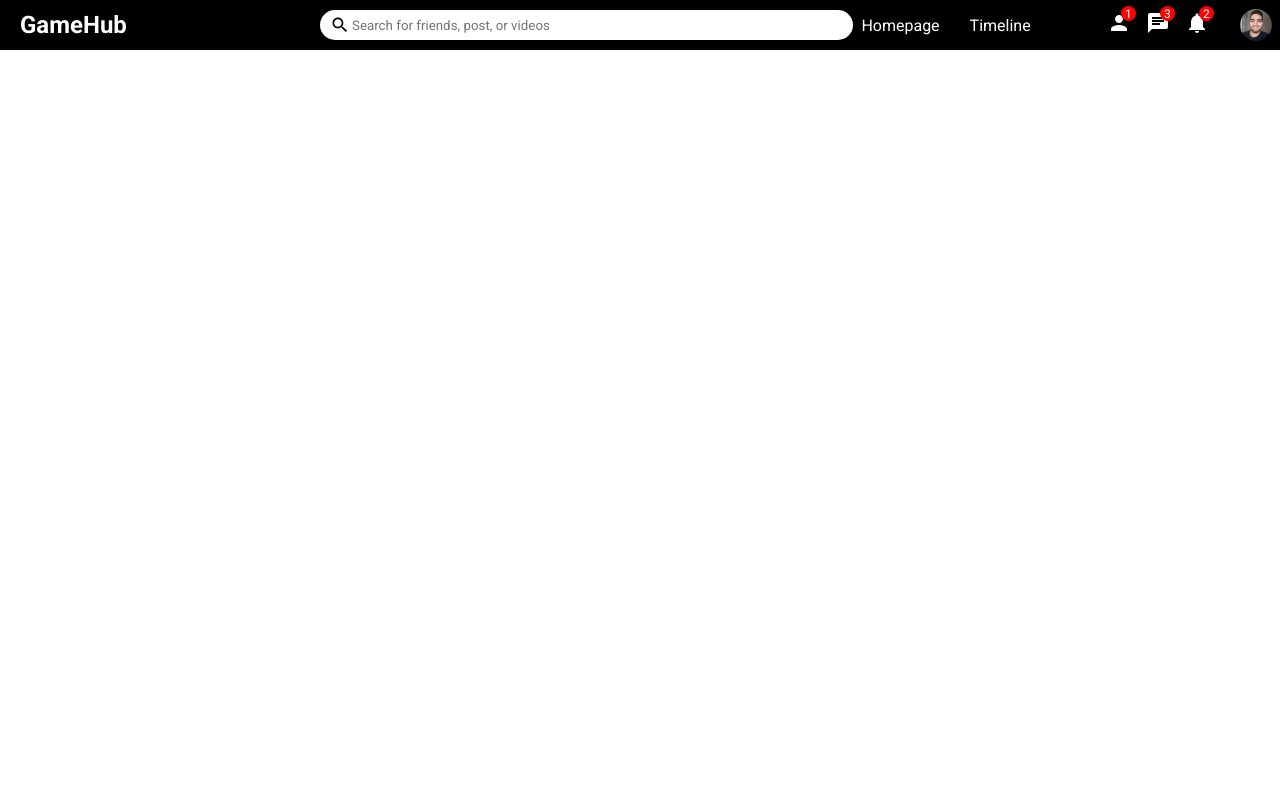
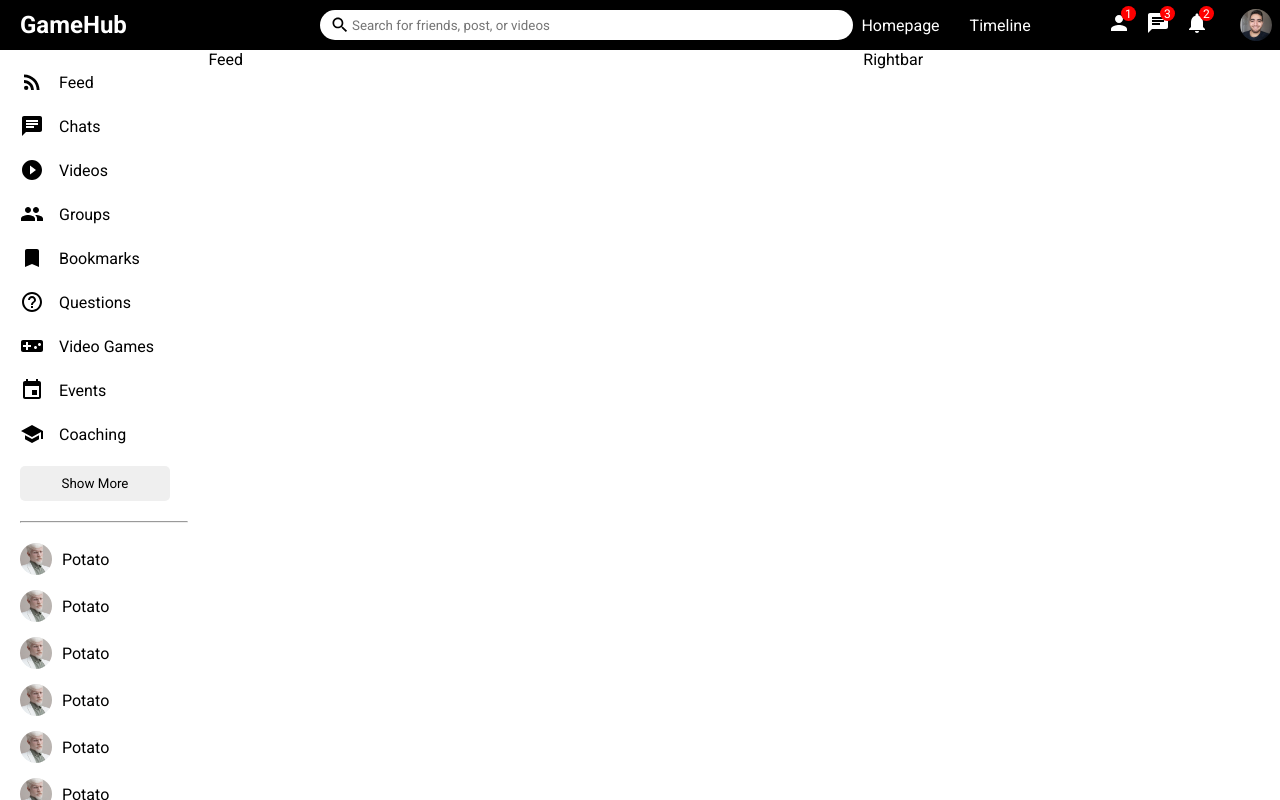
Before and after one commit to Graycouch/CSC-3380-Project, a React (Create React App) app in the folder Project Code/react-website-design/: page / in a window 1280 px wide. Built offline with nearby package versions, Linux system fonts and the light colour scheme.

Commit message:
Added and Styled the Left Bar

```diff
--- /dev/null
+++ b/Project Code/react-website-design/src/Components/Feed/Feed.css
@@ -0,0 +1,3 @@
+.Feed{
+    flex: 5.5;
+}
--- /dev/null
+++ b/Project Code/react-website-design/src/Components/Feed/Feed.jsx
@@ -0,0 +1,9 @@
+import "./Feed.css"
+
+export default function Feed() {
+    return (
+        <div className="Feed">
+            Feed
+        </div>
+    )
+}
--- /dev/null
+++ b/Project Code/react-website-design/src/Components/Leftbar/Leftbar.css
@@ -0,0 +1,69 @@
+.Leftbar {
+    flex: 1.75;
+    height: calc(100vh - 50px);
+    overflow-y: scroll;
+}
+
+::-webkit-scrollbar {
+    width: 5px;
+}
+
+::-webkit-scrollbar-track {
+    background-color: #f1f1f1;
+}
+
+::-webkit-scrollbar-thumb {
+    background-color: rgb(179, 179, 179);
+}
+
+.LeftbarWrapper {
+    padding: 20px;
+}
+
+.LeftbarList {
+    padding: 0;
+    margin: 0;
+    list-style: none;
+}
+
+.LeftbarListItem {
+    display: flex;
+    align-items: center;
+    margin-bottom: 20px;
+}
+
+.LeftbarIcon {
+    margin-right: 15px;
+}
+
+.LeftbarButton {
+    width: 150px;
+    border: none;
+    padding: 10px;
+    border-radius: 5px;
+    font-weight: 500;
+}
+
+.LeftbarHr {
+    margin: 20px 0;
+}
+
+.LeftbarFriendList {
+    padding: 0;
+    margin: 0;
+    list-style: none;
+}
+
+.LeftbarFriend {
+    display: flex;
+    align-items: center;
+    margin-bottom: 15px;
+}
+
+.LeftbarFriendImage {
+    width: 32px;
+    height: 32px;
+    border-radius: 50%;
+    object-fit: cover;
+    margin-right: 10px;
+}
--- /dev/null
+++ b/Project Code/react-website-design/src/Components/Leftbar/Leftbar.jsx
@@ -0,0 +1,99 @@
+import "./Leftbar.css"
+import {
+  RssFeed,
+  Chat,
+  PlayCircleFilledOutlined,
+  Group,
+  Bookmark,
+  HelpOutline,
+  Event,
+  School,
+  VideogameAsset
+} from "@material-ui/icons"
+
+export default function Leftbar() {
+  return (
+    <div className="Leftbar">
+      <div className="LeftbarWrapper">
+        <ul className="LeftbarList">
+          <li className="LeftbarListItem">
+            <RssFeed className="LeftbarIcon" />
+            <span className="LeftbarListItemText">Feed</span>
+          </li>
+          <li className="LeftbarListItem">
+            <Chat className="LeftbarIcon" />
+            <span className="LeftbarListItemText">Chats</span>
+          </li>
+          <li className="LeftbarListItem">
+            <PlayCircleFilledOutlined className="LeftbarIcon" />
+            <span className="LeftbarListItemText">Videos</span>
+          </li>
+          <li className="LeftbarListItem">
+            <Group className="LeftbarIcon" />
+            <span className="LeftbarListItemText">Groups</span>
+          </li>
+          <li className="LeftbarListItem">
+            <Bookmark className="LeftbarIcon" />
+            <span className="LeftbarListItemText">Bookmarks</span>
+          </li>
+          <li className="LeftbarListItem">
+            <HelpOutline className="LeftbarIcon" />
+            <span className="LeftbarListItemText">Questions</span>
+          </li>
+          <li className="LeftbarListItem">
+            <VideogameAsset className="LeftbarIcon" />
+            <span className="LeftbarListItemText">Video Games</span>
+          </li>
+          <li className="LeftbarListItem">
+            <Event className="LeftbarIcon" />
+            <span className="LeftbarListItemText">Events</span>
+          </li>
+          <li className="LeftbarListItem">
+            <School className="LeftbarIcon" />
+            <span className="LeftbarListItemText">Coaching</span>
+          </li>
+        </ul>
+        <button className="LeftbarButton">Show More</button>
+        <hr className="LeftbarHr"/>
+        <ul className="LeftbarFriendList">
+          <li className="LeftbarFriend">
+            <img className="LeftbarFriendImage" src="/assets/person/2.jpeg" alt="" />
+            <span className="LeftbarFriendName">Potato</span>
+          </li>
+          <li className="LeftbarFriend">
+            <img className="LeftbarFriendImage" src="/assets/person/2.jpeg" alt="" />
+            <span className="LeftbarFriendName">Potato</span>
+          </li>
+          <li className="LeftbarFriend">
+            <img className="LeftbarFriendImage" src="/assets/person/2.jpeg" alt="" />
+            <span className="LeftbarFriendName">Potato</span>
+          </li>
+          <li className="LeftbarFriend">
+            <img className="LeftbarFriendImage" src="/assets/person/2.jpeg" alt="" />
+            <span className="LeftbarFriendName">Potato</span>
+          </li>
+          <li className="LeftbarFriend">
+            <img className="LeftbarFriendImage" src="/assets/person/2.jpeg" alt="" />
+            <span className="LeftbarFriendName">Potato</span>
+          </li>
+          <li className="LeftbarFriend">
+            <img className="LeftbarFriendImage" src="/assets/person/2.jpeg" alt="" />
+            <span className="LeftbarFriendName">Potato</span>
+          </li>
+          <li className="LeftbarFriend">
+            <img className="LeftbarFriendImage" src="/assets/person/2.jpeg" alt="" />
+            <span className="LeftbarFriendName">Potato</span>
+          </li>
+          <li className="LeftbarFriend">
+            <img className="LeftbarFriendImage" src="/assets/person/2.jpeg" alt="" />
+            <span className="LeftbarFriendName">Potato</span>
+          </li>
+          <li className="LeftbarFriend">
+            <img className="LeftbarFriendImage" src="/assets/person/2.jpeg" alt="" />
+            <span className="LeftbarFriendName">Potato</span>
+          </li>
+        </ul>
+      </div>
+    </div>
+  )
+}
--- /dev/null
+++ b/Project Code/react-website-design/src/Components/Rightbar/Rightbar.css
@@ -0,0 +1,3 @@
+.Rightbar{
+    flex: 3.5;
+}
--- /dev/null
+++ b/Project Code/react-website-design/src/Components/Rightbar/Rightbar.jsx
@@ -0,0 +1,9 @@
+import "./Rightbar.css"
+
+export default function Rightbar() {
+    return (
+        <div className="Rightbar">
+            Rightbar
+        </div>
+    )
+}
--- a/Project Code/react-website-design/src/Pages/Homepage/Home.css
+++ b/Project Code/react-website-design/src/Pages/Homepage/Home.css
@@ -0,0 +1,4 @@
+.HomeContainer{
+    display: flex;
+    width: 100%;
+}
--- a/Project Code/react-website-design/src/Pages/Homepage/Home.js
+++ /dev/null
@@ -1,9 +0,0 @@
-import Topbar from "../../Components/Topbar/Topbar";
-
-export default function Home() {
-  return (
-    <div>
-      <Topbar/>
-    </div>
-  )
-}
--- /dev/null
+++ b/Project Code/react-website-design/src/Pages/Homepage/Home.jsx
@@ -0,0 +1,18 @@
+import Topbar from "../../Components/Topbar/Topbar";
+import Leftbar from "../../Components/Leftbar/Leftbar";
+import Feed from "../../Components/Feed/Feed";
+import Rightbar from "../../Components/Rightbar/Rightbar";
+import "./Home.css";
+
+export default function Home() {
+  return (
+    <>
+      <Topbar />
+      <div className="HomeContainer">
+        <Leftbar />
+        <Feed />
+        <Rightbar />
+      </div>
+    </>
+  )
+}
```
